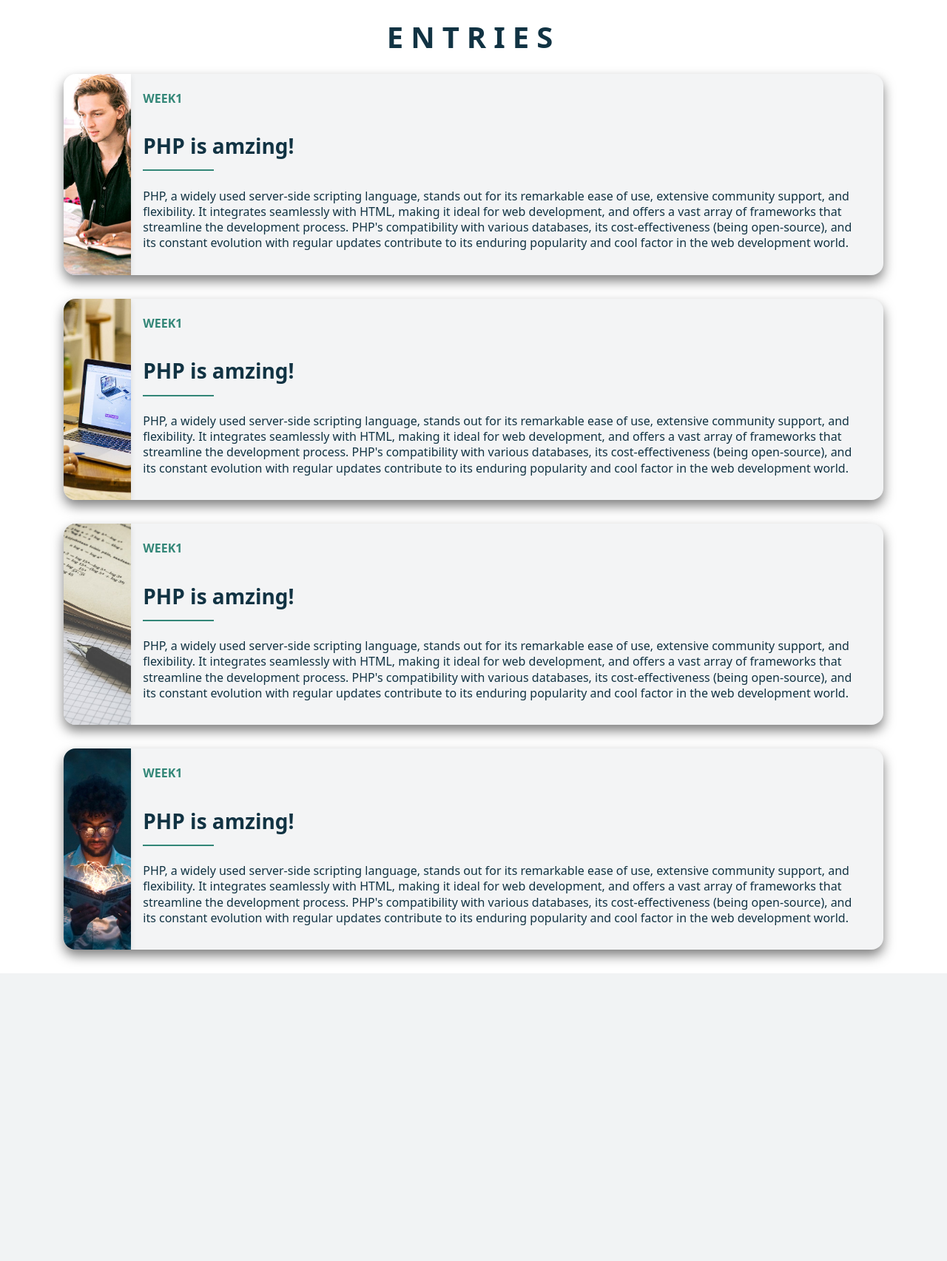
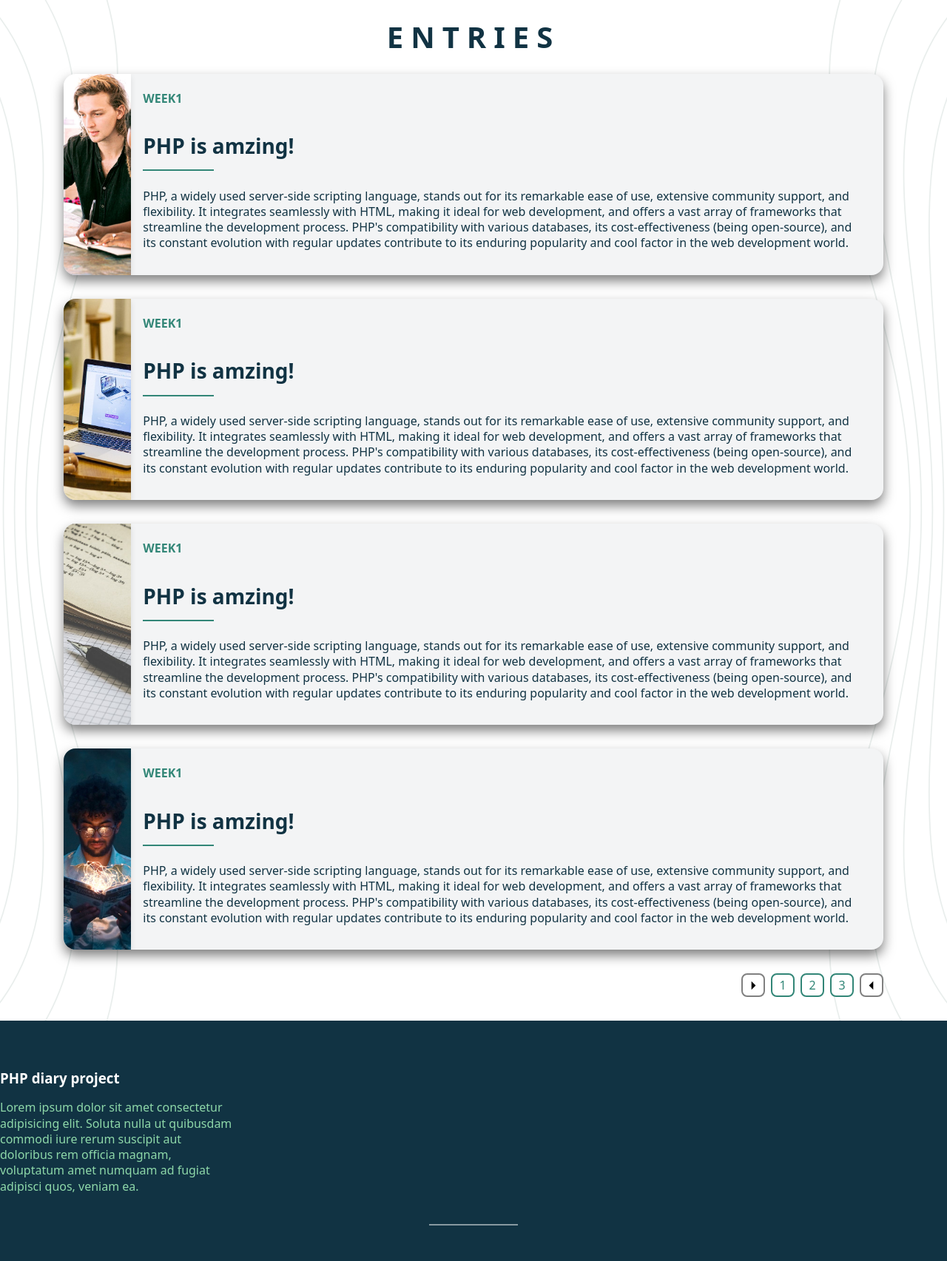
Before and after one commit to shoaibalirts/PHP-Diary, a PHP site: page / in a window 1280 px wide. Shown: the part 64-1769 px from the top of the page at 74% size. Before the commit the page ends 1380 px from the top, so only its background shows below. Run offline with PHP 8.4, Linux system fonts and the light colour scheme.

Commit message:
finished main section and added footer

```diff
--- a/index.html
+++ b/index.html
@@ -61,7 +61,7 @@
       </div>
     </nav>
 
-    <main>
+    <main class="main">
       <div class="container">
         <h1 class="main-heading">Entries</h1>
         <div class="card">
@@ -159,7 +159,33 @@
             </p>
           </div>
         </div>
+        <ul class="pagination">
+          <li class="pagination__li">
+            <a href="#" class="pagination__link">⏵︎</a>
+          </li>
+          <li class="pagination__li">
+            <a href="#" class="pagination__link pagination__li--active">1</a>
+          </li>
+          <li class="pagination__li">
+            <a href="#" class="pagination__link pagination__li--active">2</a>
+          </li>
+          <li class="pagination__li">
+            <a href="#" class="pagination__link pagination__li--active">3</a>
+          </li>
+          <li class="pagination__li">
+            <a href="#" class="pagination__link">⏴︎</a>
+          </li>
+        </ul>
       </div>
     </main>
+    <footer class="footer">
+        <h3 class="footer__heading">PHP diary project</h3>
+        <p class="footer__desc">
+          Lorem ipsum dolor sit amet consectetur adipisicing elit. Soluta nulla
+          ut quibusdam commodi iure rerum suscipit aut doloribus rem officia
+          magnam, voluptatum amet numquam ad fugiat adipisci quos, veniam ea.
+        </p>
+      </div>
+    </footer>
   </body>
 </html>
--- a/styles/styles.css
+++ b/styles/styles.css
@@ -58,6 +58,8 @@ html {
   font-size: 2.5rem;
   text-transform: uppercase;
   letter-spacing: 0.25em;
+  margin-top: 0;
+  padding-top: 0.67em;
 }
 /* mobile first */
 .card {
@@ -158,3 +160,83 @@ html {
       max-width: 1888px;
   }
 } */
+
+.pagination {
+  list-style-type: none;
+  display: flex;
+  justify-content: flex-end;
+  align-items: center;
+  margin: 0;
+  padding:0;
+}
+.pagination__link {
+  display: block;
+  width: 2rem;
+  height: 2rem;
+  color: black;
+  border: 0.125rem solid gray;
+  text-decoration: none;
+  text-align: center;
+  line-height: 1.75rem;
+  margin-left: 0.5rem;
+  border-radius: 0.5rem;
+  background-color: white;
+}
+.pagination__link:hover {
+  color: white;
+  border: 0.125rem solid #328677;
+  background-color: #328677;
+}
+.pagination__li--active {
+  border: 0.125rem solid #328677;
+  color: #328677;
+}
+
+.main {
+  position: relative;
+  overflow: hidden;
+  padding-bottom: 2rem;
+}
+.main::before, .main::after{
+  content: "";
+  display: block;
+  position: absolute;
+  width: 10rem;
+  background-image: url('../images/bg-lines.svg');
+  background-size: cover;
+  top: -1rem;
+  bottom: -1rem;
+  z-index: -1;
+  background-position: right center;
+  opacity: 0.1;
+}
+.main::before {
+  left: 0;
+}
+.main::after{
+  right: 0;
+  transform: scaleX(-1);
+}
+.footer {
+  background-color: #113343;
+  padding-top: 3rem;
+  padding-bottom: 3rem;
+}
+.footer::after {
+  content: "";
+  display: block;
+  width: 7.5rem;
+  height: 0.125rem;
+  background-color: white;
+  margin: 0 auto;
+  opacity: 0.5;
+  margin-top: 2.5rem;
+}
+.footer__heading {
+  color: white;
+}
+.footer__desc {
+  color: #8ed8a9;
+  max-width: 20rem;
+  line-height: 1.33em;
+}
```
Also changed, not shown: images/bg-lines.svg (added).
